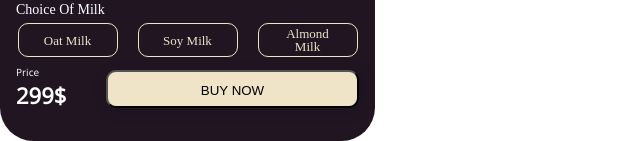
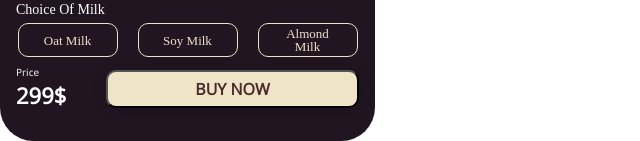
Before and after one commit to HangOutYL/HangOut, a React (Create React App) app: page / in a window 1280 px wide. Shown: the part 1962-2103 px from the top of the page, without its empty margins (0-640 px from the left). Built offline with nearby package versions, Linux system fonts and the light colour scheme; a web font is replaced by a local one.

Commit message:
Buy Now Button

```diff
--- a/src/components/Products/Product/Product.css
+++ b/src/components/Products/Product/Product.css
@@ -303,3 +303,27 @@
   cursor: pointer;
   background-color: tomato;
 }
+
+.Product .PriceAndBuy .BuyNowBtn .BuyBtnText {
+  position: static;
+  width: 86.03px;
+  height: 25.01px;
+  left: 83.49px;
+  top: 11px;
+
+  font-family: Open Sans;
+  font-style: normal;
+  font-weight: 600;
+  font-size: 16px;
+  line-height: 22px;
+  text-align: center;
+
+  color: #4a2b29;
+
+  /* Inside Auto Layout */
+
+  flex: none;
+  order: 0;
+  flex-grow: 0;
+  margin: 0px 10px;
+}
--- a/src/components/Products/Product/Product.js
+++ b/src/components/Products/Product/Product.js
@@ -37,7 +37,9 @@ const Product = () => {
           <span className="PriceText">Price</span>
           <span className="PriceAmount">299$</span>
         </div>
-        <button className="BuyNowBtn">BUY NOW</button>
+        <button className="BuyNowBtn">
+          <span className="BuyBtnText">BUY NOW</span>
+        </button>
       </div>
     </div>
   );
```
